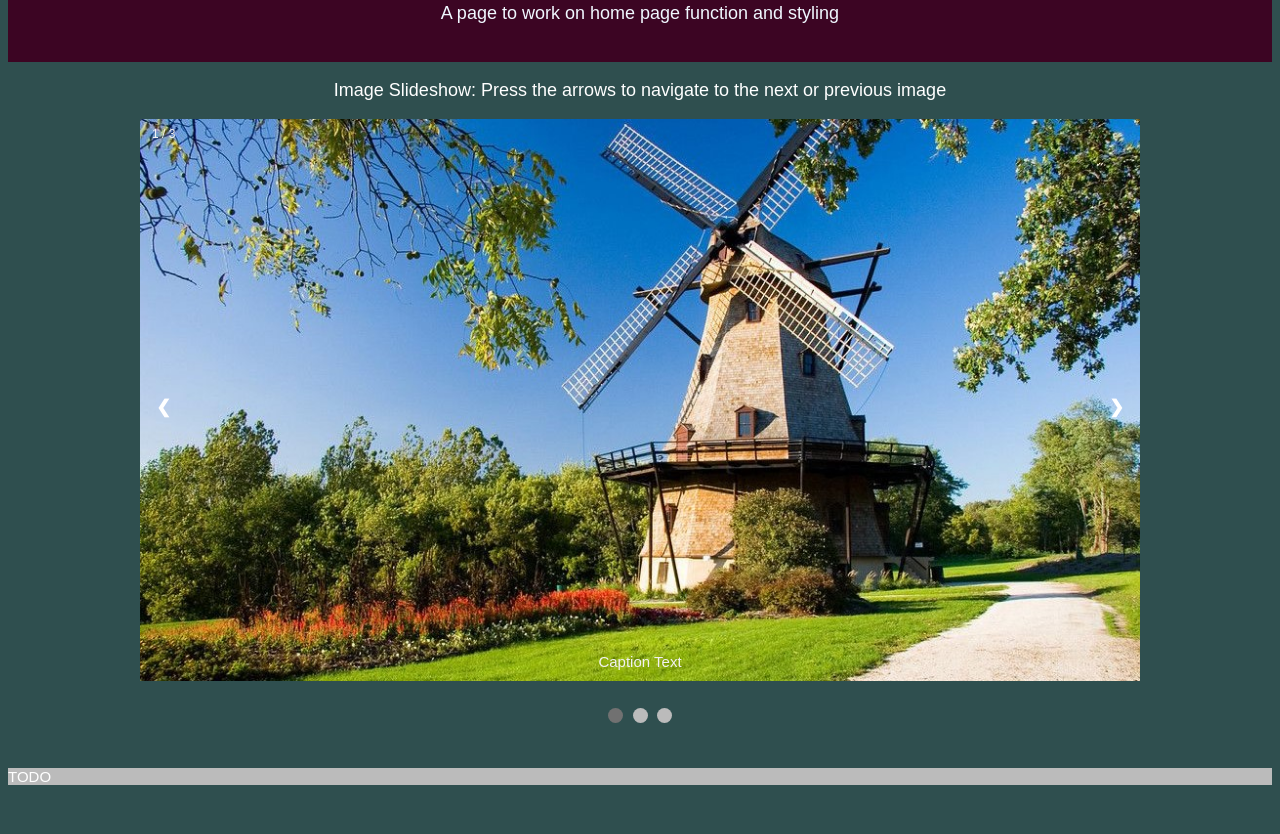
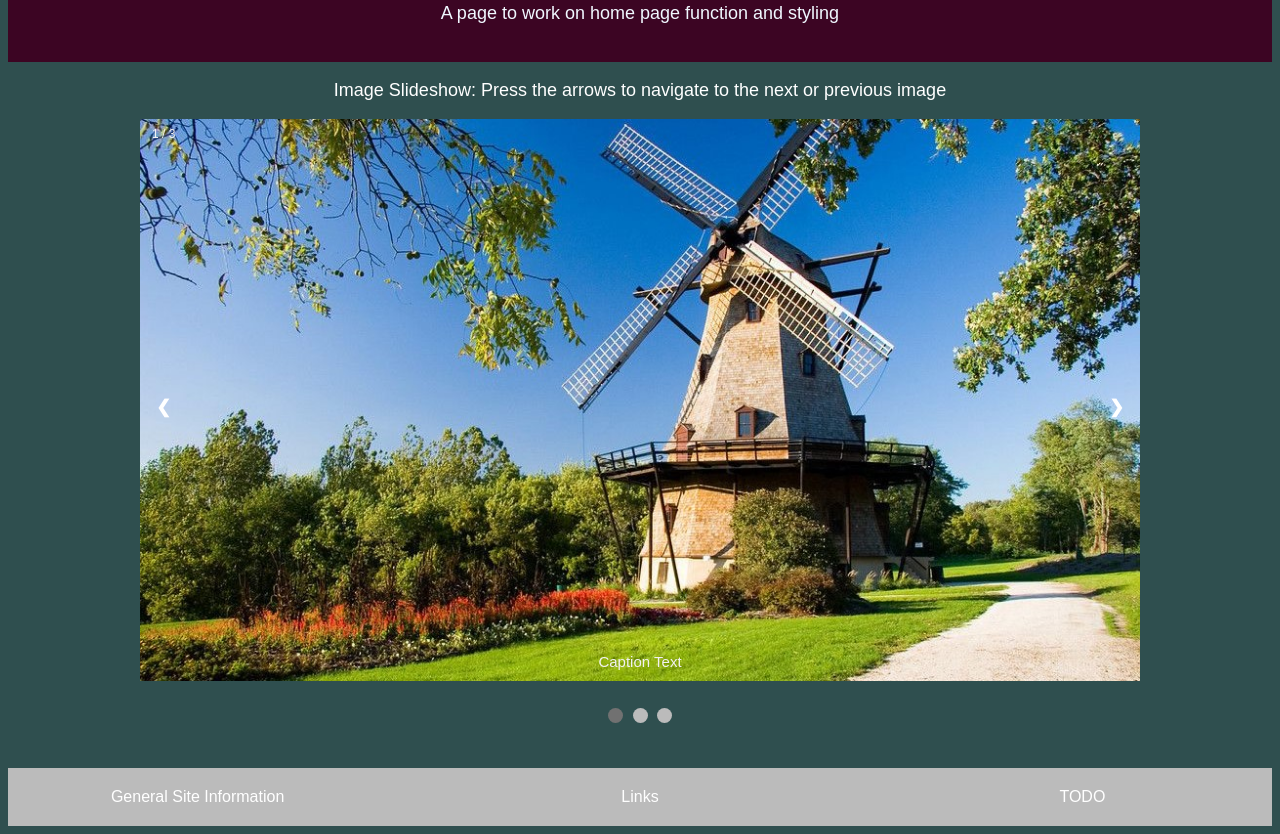
Before and after one commit to mghoskins/webWork, a plain HTML site: page practice2/homepage.html in a window 1280 px wide. Shown: the part 161-995 px from the top of the page. Before the commit the page ends 954 px from the top, so only its background shows below. Drawn offline with Linux system fonts and the light colour scheme.

Commit message:
Bottom info setup for rows of stuff

```diff
--- a/practice2/css/main.css
+++ b/practice2/css/main.css
@@ -60,11 +60,40 @@ div.bottomInfo {
     background: #bbbbbb;
     width: 100%;
     font-size: 15px;
+    display: -ms-flexbox;
+    display: flex;
+    -ms-flex-wrap: wrap;
+    flex-wrap: wrap;
 }
 
 /* div purely for divisional spacing between elements */
 div.spacing {
     padding: 20px;
+}
+
+/* A row setup for the left side of screen */
+div.leftSide {
+    -ms-flex: 30%;
+    flex: 30%;
+    padding: 20px;
+}
+
+div.centerSide {
+    -ms-flex: 40%;
+    flex: 40%;
+    padding: 20px;
+}
+
+div.rightSide {
+    -ms-flex: 30%;
+    flex: 30%;
+    padding: 20px;
+}
+
+/* Specialized header for the info portion of page */
+div.infoHeader {
+    text-align: center;
+    font-size: 16px;
 }
 
 /* ==========================================================================
--- a/practice2/homepage.html
+++ b/practice2/homepage.html
@@ -72,7 +72,19 @@
     <div class="spacing"></div>
 
     <!-- The bottom part of the page that will include clear links and basic site info -->
-    <div class="bottomInfo">TODO</div>
+    <div class="bottomInfo">
+        <div class="leftSide">
+            <div class="infoHeader">General Site Information</div>
+        </div>
+
+        <div class="centerSide">
+            <div class="infoHeader">Links</div>
+        </div>
+
+        <div class="rightSide">
+            <div class="infoHeader">TODO</div>
+        </div>
+    </div>
 
 </body>
 </html>
```
